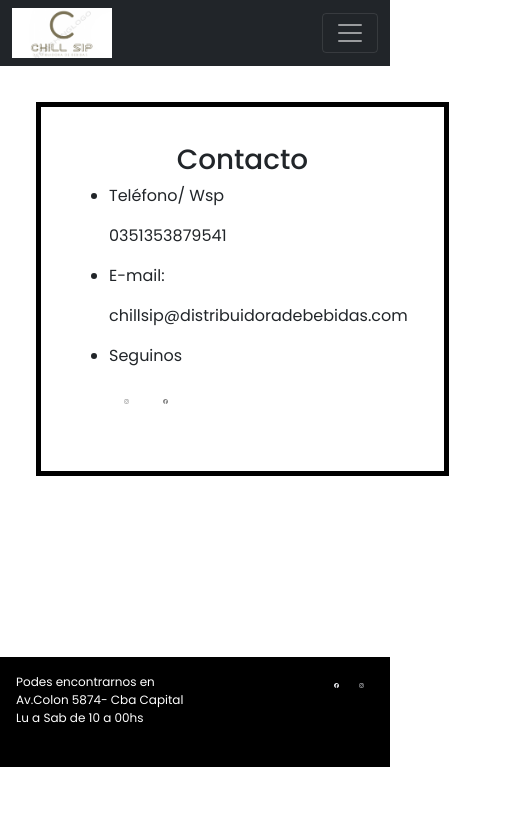
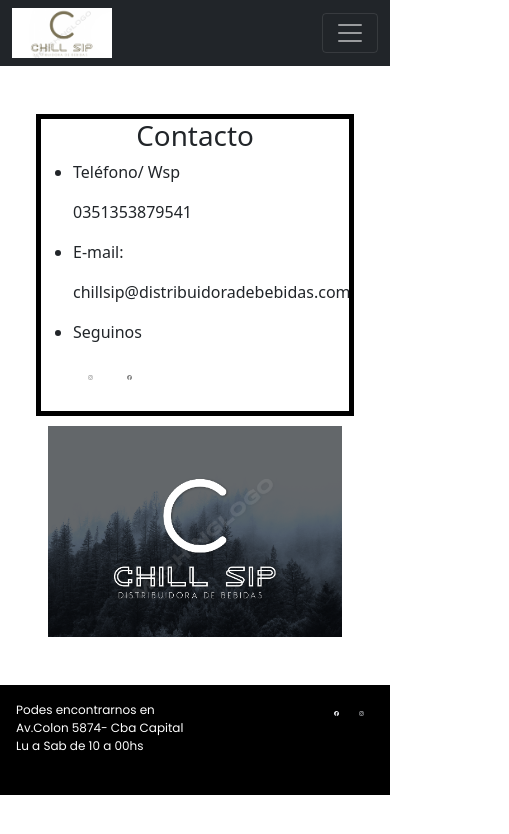
Before and after one commit to agusIllodo/entregasDesarrolloWeb, a plain HTML site: page pages/contacto.html in a window 390 px wide. Shown: the whole page, 509 px wide, since content can reach past the window. Drawn offline with nearby package versions, Linux system fonts and the light colour scheme.

Commit message:
arreglo de responsive y columns con bootstrap

```diff
--- a/pages/contacto.html
+++ b/pages/contacto.html
@@ -30,7 +30,7 @@
             <div class="collapse navbar-collapse" id="navbarText">
                 <ul class="navbar-nav me-auto mb-2 mb-lg-0">
                     <li class="nav-item">
-                        <a href="../index.html" class="nav-link" >
+                        <a href="../index.html" class="nav-link">
                             HOME
                         </a>
                     </li>
@@ -62,10 +62,8 @@
         </div>
     </nav>
     <section>
-        <section>
-            <div class="my-container">
-                <div class="left-side">
-                    <div class="recuadro">
+        <div class="row p-5">
+            <div class="col-md-6 col-sm-12 left-side" style="border: 5px solid black;">
                 <h1 style="text-align: center;">Contacto</h1>
                 <ul>
                     <li>
@@ -95,15 +93,12 @@
                     </li>
                 </ul>
             </div>
+            <div class="col-md-6 col-sm-12">
+                <div class="right-side">
+                    <img src="../assets/background-image.png" class="img-fluid" alt="">
                 </div>
-
-
-                <div class="right-side">
-                    <img src="../assets/background-image.png" alt="">
             </div>
-
         </div>
-        </section>
     </section>
 
     <footer class="footer">
--- a/style.css
+++ b/style.css
@@ -89,20 +89,13 @@
 .left-side,
 .right-side {
     flex: 1;
-    padding: 20px;
+    padding: 0px;
     text-align: left;
-}
-
-.recuadro {
-    max-width: 100%;
-    max-height: 65vh;
-    border: 5px solid black;
-    padding: 2.25rem;
+    width: 100%;
 }
 
 .right-side img {
     width: 100%;
-    max-width: 90vh;
 }
 
 .redes-contacto {
@@ -180,6 +173,7 @@
     .menu-icon {
         margin-left: 0;
     }
+
     .content {
         background-image: url('../assets/background-image.png');
         margin-left: 0px;
@@ -187,9 +181,16 @@
         overflow: auto;
         max-height: 100vh;
     }
-    .sidebar{
+
+    .sidebar {
         display: none;
 
+    }
+
+    .right-side {
+        flex: 1;
+        padding: 10px 0px 0px 0px;
+        text-align: left;
     }
 }
 
```
Also changed, not shown: pages/como-comprar.html (+6 -7 lines). Lines whose indentation alone changed are shown as unchanged.
